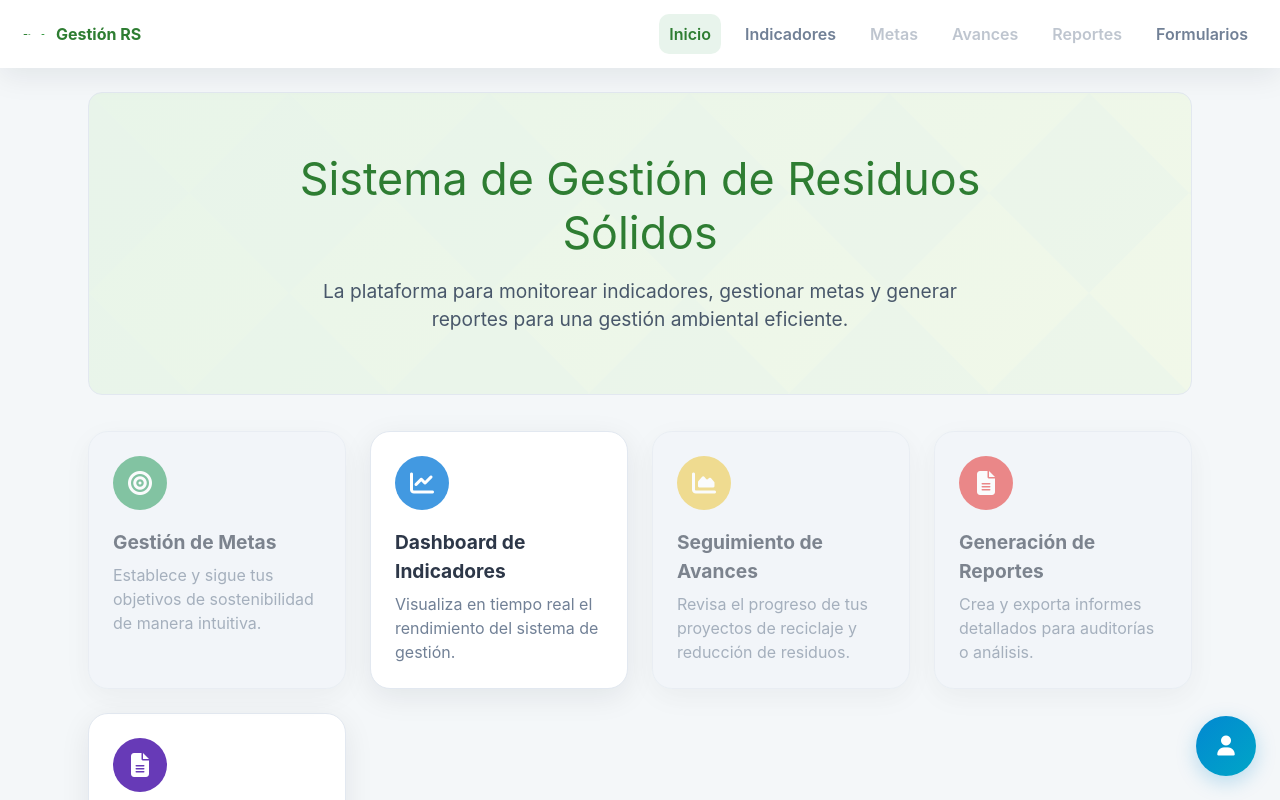
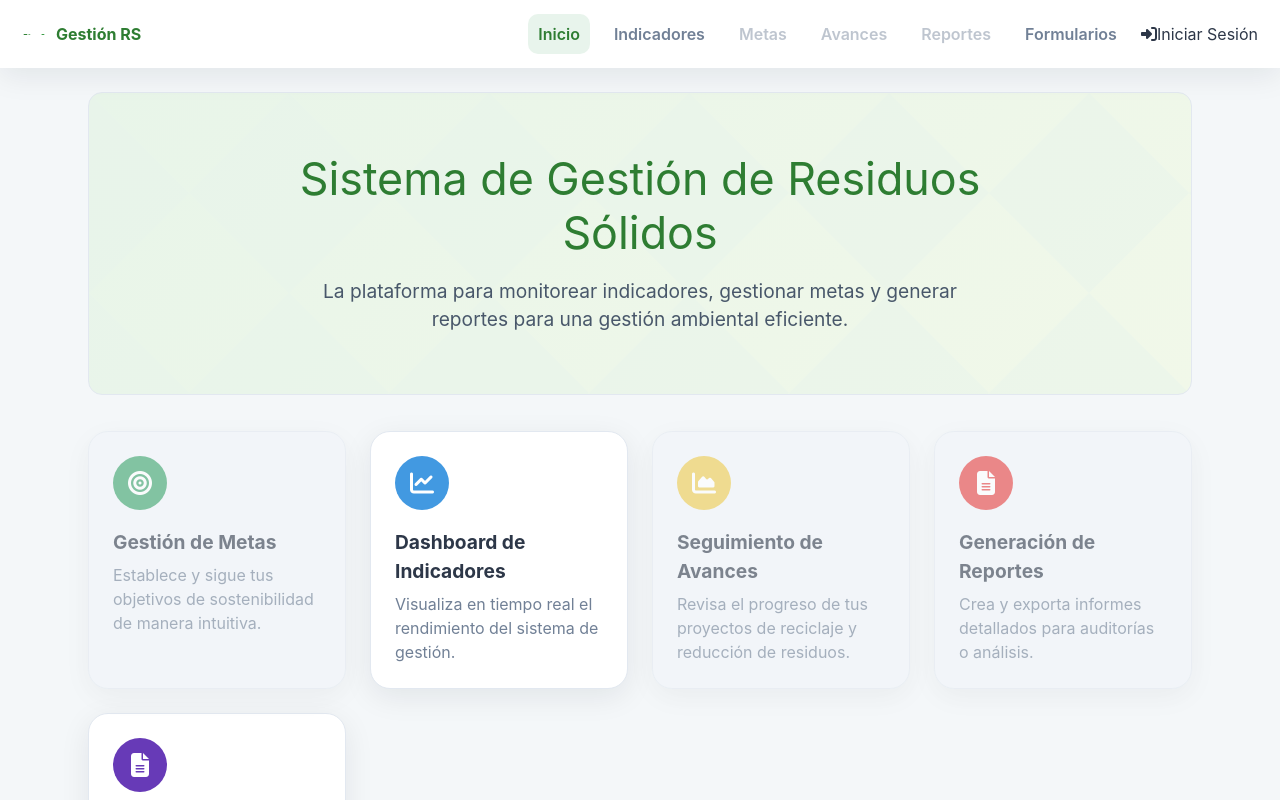
Before and after one commit to Carlostavo/aa, a Next.js app: page / in a window 1280 px wide. Shown: the top 800 px of the page. Built offline with nearby package versions, Linux system fonts and the light colour scheme; no server answers.

Commit message:
Update Login.jsx

```diff
--- a/components/Login.jsx
+++ b/components/Login.jsx
@@ -54,7 +54,7 @@ export default function Login() {
     })
 
     if (error) {
-      alert(error.message)
+      alert("Credenciales incorrectas. Por favor, intente nuevamente.")
     } else {
       setSession(data.session)
       setShowModal(false)
@@ -72,11 +72,8 @@ export default function Login() {
   if (session) {
     return (
       <div className="user-info">
-        <div className="user-avatar">
-          <i className="fa-solid fa-user"></i>
-        </div>
         <div className="user-details">
-          <span className="user-name">{session.user.email}</span>
+          <span className="user-name">{session.user.email.split('@')[0]}</span>
           <span className="user-role">{role}</span>
         </div>
         <button onClick={signOut} className="logout-btn" title="Cerrar sesión">
@@ -91,15 +88,15 @@ export default function Login() {
     )
   }
 
-  // Si no hay sesión, mostrar botón de login y modal
+  // Si no hay sesión, mostrar botón de login
   return (
     <>
       <button
-        className="login-btn-floating"
+        className="login-btn-nav"
         onClick={() => setShowModal(true)}
-        title="Iniciar sesión"
       >
-        <i className="fa-solid fa-user"></i>
+        <i className="fa-solid fa-right-to-bracket"></i>
+        <span>Iniciar Sesión</span>
       </button>
 
       {showModal && (
@@ -128,7 +125,7 @@ export default function Login() {
                   <input
                     id="login-user"
                     type="text"
-                    placeholder="admin, tecnico o viewer"
+                    placeholder="Ingresa tu usuario"
                     value={email}
                     onChange={(e) => setEmail(e.target.value)}
                     onKeyPress={(e) => e.key === 'Enter' && signIn()}
@@ -143,7 +140,7 @@ export default function Login() {
                   <input
                     id="login-pass"
                     type="password"
-                    placeholder="••••••••"
+                    placeholder="Ingresa tu contraseña"
                     value={password}
                     onChange={(e) => setPassword(e.target.value)}
                     onKeyPress={(e) => e.key === 'Enter' && signIn()}
@@ -164,7 +161,7 @@ export default function Login() {
                 ) : (
                   <>
                     <i className="fa-solid fa-right-to-bracket"></i>
-                    Entrar al sistema
+                    Iniciar Sesión
                   </>
                 )}
               </button>
```
